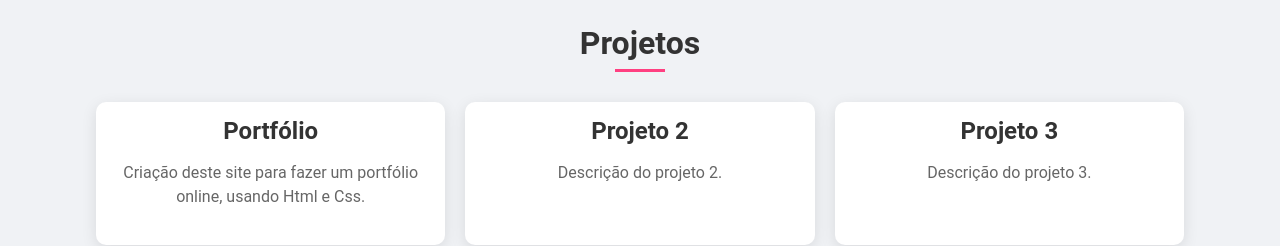
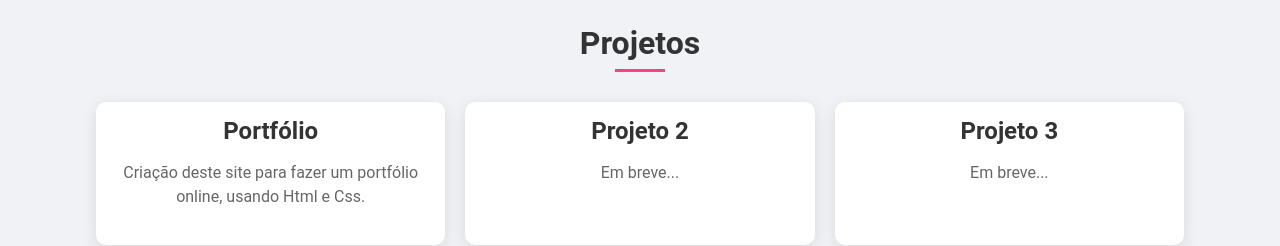
Before and after one commit to LucasRuanDev/Meu-portf-lio-, a plain HTML site: page index.html in a window 1280 px wide. Shown: the part 709-955 px from the top of the page. Drawn offline with Linux system fonts and the light colour scheme.

Commit message:
Atualizar o index.html

```diff
--- a/index.html
+++ b/index.html
@@ -43,11 +43,11 @@
             </div>
             <div class="project">
                 <h3>Projeto 2</h3>
-                <p>Descrição do projeto 2.</p>
+                <p>Em breve...</p>
             </div>
             <div class="project">
                 <h3>Projeto 3</h3>
-                <p>Descrição do projeto 3.</p>
+                <p>Em breve...</p>
             </div>
             <!-- Adicione mais projetos conforme necessário -->
         </div>
```
